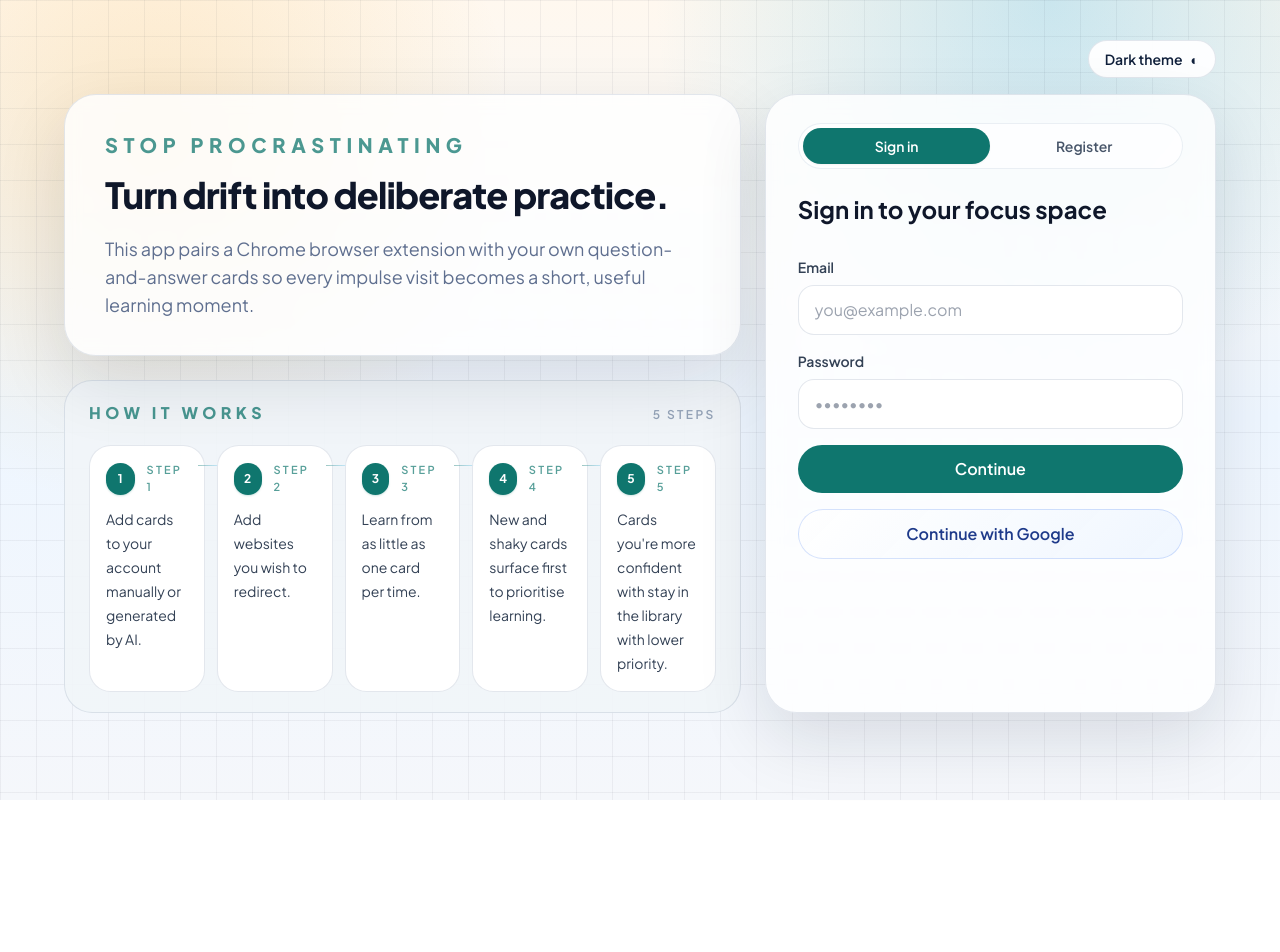
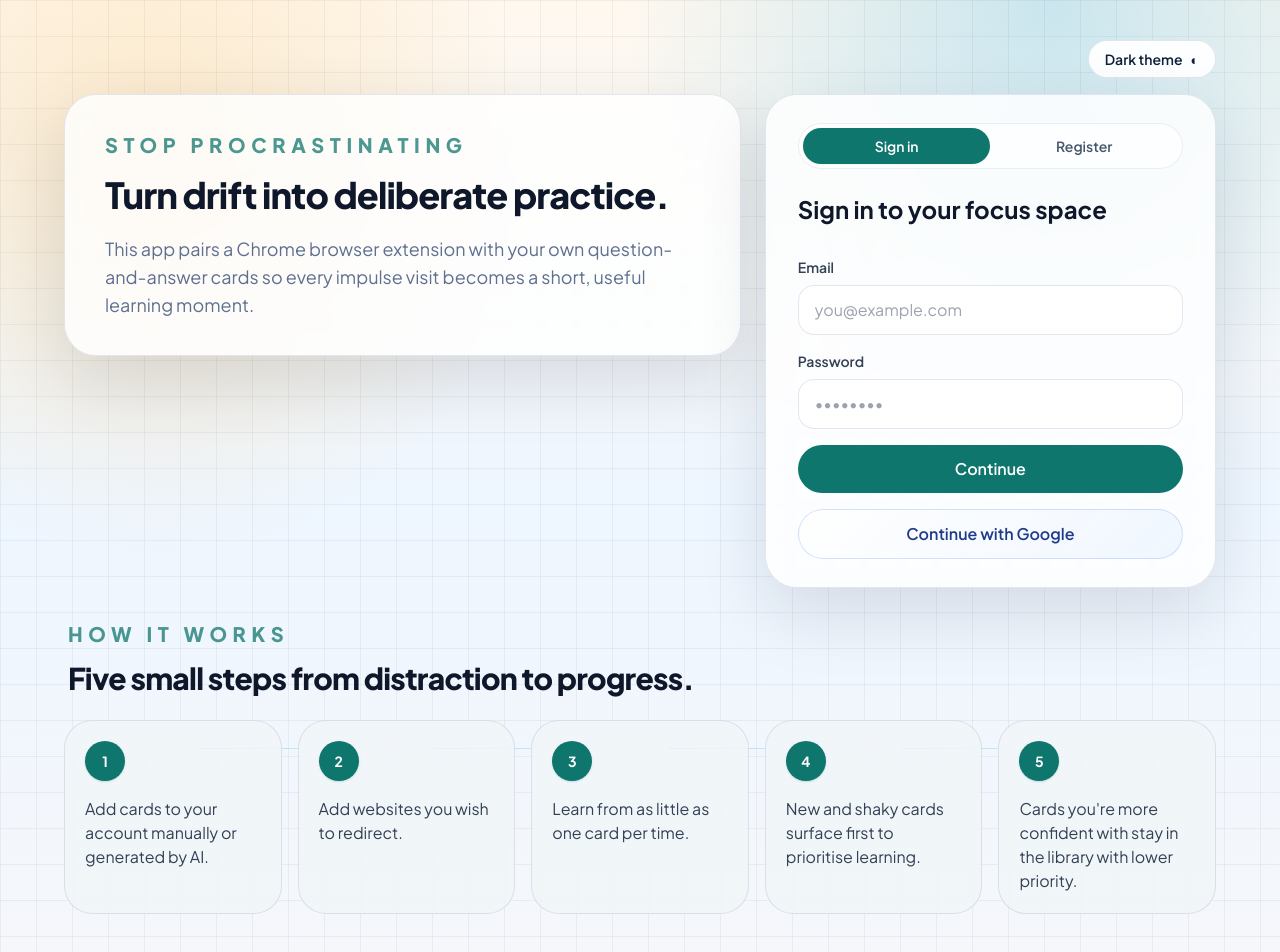
Before and after one commit to MBrock29/stop-procrastinating, a React (Vite) app: page / in a window 1280 px wide. Before the commit the page ends 800 px from the top, so only its background shows below. Built offline with nearby package versions, Linux system fonts and the light colour scheme; no server answers.

Commit message:
style: restore separate landing page flow section

```diff
--- a/src/views/AuthPage.tsx
+++ b/src/views/AuthPage.tsx
@@ -79,8 +79,7 @@ export function AuthPage() {
         </button>
       </div>
       <div className="mx-auto max-w-6xl">
-        <div className="grid w-full items-stretch gap-6 lg:grid-cols-[1.2fr_0.8fr]">
-          <div className="grid gap-6 lg:grid-rows-[auto_1fr]">
+        <div className="grid w-full items-start gap-6 lg:grid-cols-[1.2fr_0.8fr]">
           <section className="panel overflow-hidden px-8 py-8 sm:px-10 sm:py-9">
             <p className="text-lg font-extrabold uppercase tracking-[0.28em] text-reef/75 sm:text-xl">
               Stop Procrastinating
@@ -94,39 +93,7 @@ export function AuthPage() {
             </p>
           </section>
 
-            <section className="soft-card px-5 py-5 sm:px-6">
-              <div className="flex items-baseline justify-between gap-4">
-                <p className="section-kicker text-sm sm:text-base">How It Works</p>
-                <span className="text-xs font-semibold uppercase tracking-[0.2em] text-slate-400 dark:text-slate-500">
-                  5 steps
-                </span>
-              </div>
-              <div className="mt-5 grid gap-3 sm:grid-cols-2 xl:grid-cols-5">
-                {flowSteps.map((step, index) => (
-                  <div key={step} className="relative">
-                    {index < flowSteps.length - 1 ? (
-                      <div className="absolute left-[calc(100%-0.4rem)] top-5 hidden h-px w-5 bg-gradient-to-r from-reef/40 to-sky-400/25 xl:block" />
-                    ) : null}
-                    <div className="h-full rounded-[1.35rem] border border-[var(--app-border)] bg-[var(--app-surface-strong)] px-4 py-4">
-                      <div className="flex items-center gap-3">
-                        <span className="inline-flex h-8 w-8 items-center justify-center rounded-full bg-reef text-xs font-bold text-white shadow-sm shadow-reef/20">
-                          {index + 1}
-                        </span>
-                        <span className="text-[11px] font-semibold uppercase tracking-[0.2em] text-reef/70">
-                          Step {index + 1}
-                        </span>
-                      </div>
-                      <p className="mt-3 text-sm leading-6 text-slate-700 dark:text-slate-200">
-                        {step}
-                      </p>
-                    </div>
-                  </div>
-                ))}
-              </div>
-            </section>
-          </div>
-
-          <section className="panel h-full px-6 py-7 sm:px-8">
+          <section className="panel px-6 py-7 sm:px-8">
             <div className="mx-auto max-w-md">
               <div className="flex rounded-full border border-slate-200/70 bg-white/70 p-1 dark:border-white/10 dark:bg-white/5">
                 <button
@@ -218,6 +185,34 @@ export function AuthPage() {
             </div>
           </section>
         </div>
+
+        <section className="mt-8">
+          <div className="px-1">
+            <p className="section-kicker">How It Works</p>
+            <h2 className="mt-3 text-2xl font-extrabold tracking-tight text-ink dark:text-white sm:text-3xl">
+              Five small steps from distraction to progress.
+            </h2>
+          </div>
+          <div className="mt-6 grid gap-4 lg:grid-cols-5">
+            {flowSteps.map((step, index) => (
+              <div key={step} className="relative">
+                {index < flowSteps.length - 1 ? (
+                  <div className="absolute left-[calc(50%+1.75rem)] right-[-1rem] top-7 hidden h-px bg-gradient-to-r from-reef/40 to-sky-400/25 lg:block" />
+                ) : null}
+                <div className="soft-card relative h-full min-h-[150px] px-5 py-5">
+                  <div className="flex items-center gap-3">
+                    <span className="inline-flex h-10 w-10 items-center justify-center rounded-full bg-reef text-sm font-bold text-white shadow-sm shadow-reef/20">
+                      {index + 1}
+                    </span>
+                  </div>
+                  <p className="mt-4 text-sm leading-6 text-slate-700 dark:text-slate-200 sm:text-base">
+                    {step}
+                  </p>
+                </div>
+              </div>
+            ))}
+          </div>
+        </section>
       </div>
     </div>
   )
```
Lines whose indentation alone changed are shown as unchanged.
